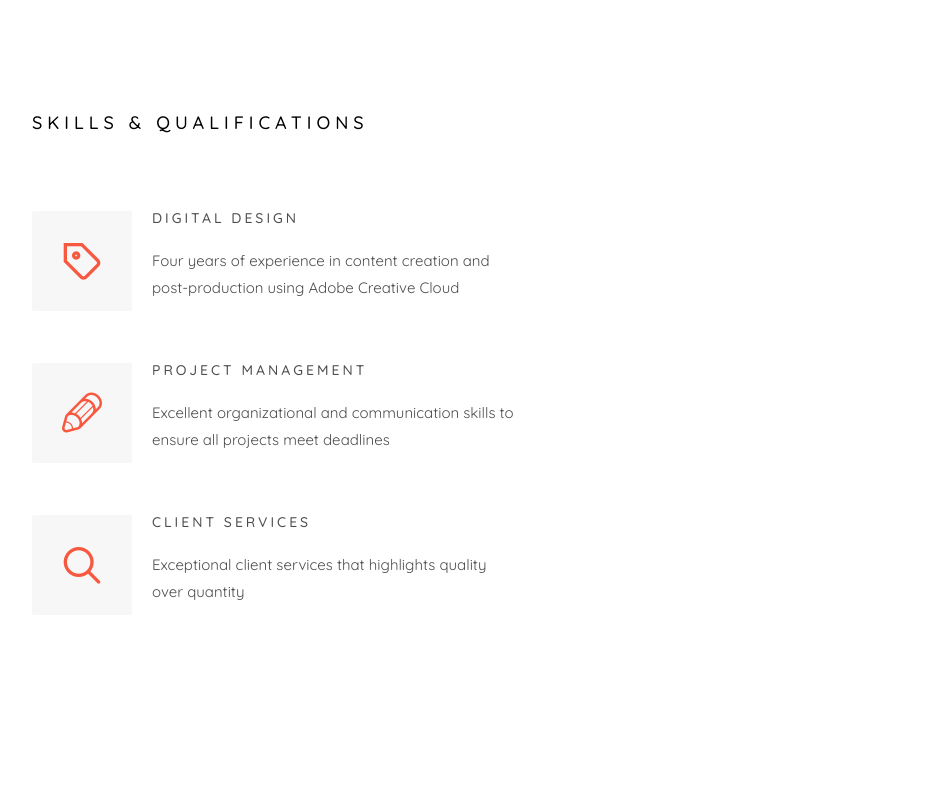
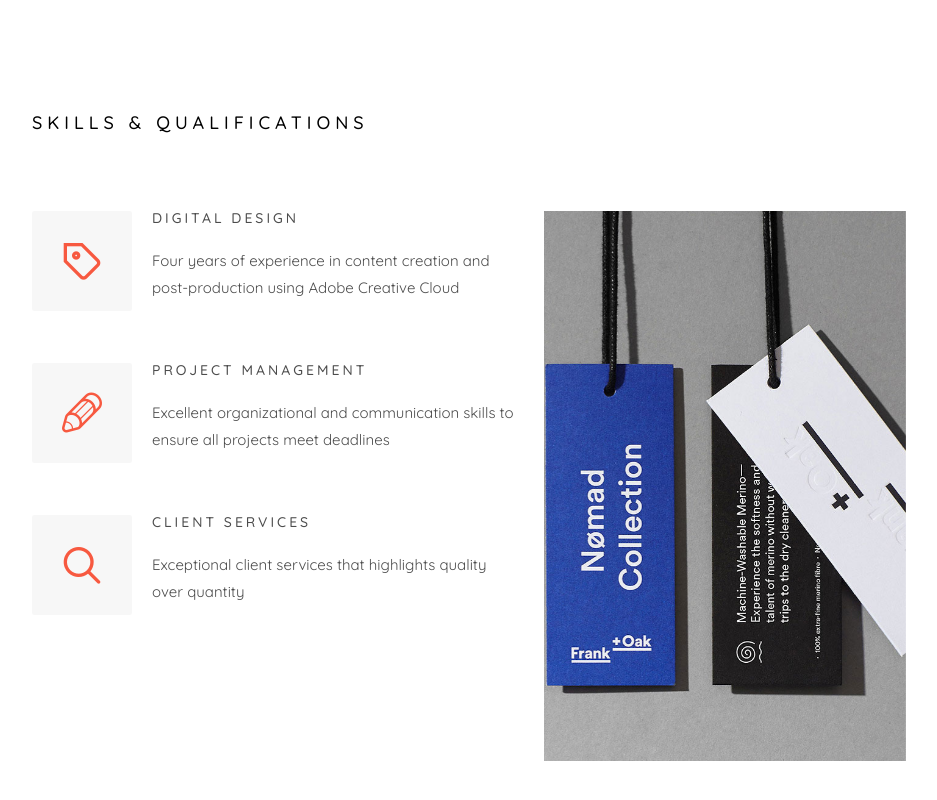
Before and after one commit to ashcheong/ashleyscheong, a plain HTML site: page index.html in a window 1280 px wide. Shown: the part 713-1513 px from the top of the page, without its empty margins (239-1176 px from the left). Drawn offline with Linux system fonts and the light colour scheme; files whose address does not match are found by name.

Commit message:
Update index.html

```diff
--- a/index.html
+++ b/index.html
@@ -124,11 +124,13 @@
 								</div>
 							</div>
 						</div>
+                                                    <div class="col-md-6">
+							<div class="about-img animate-box" data-animate-effect="fadeInLeft" style="background-image: url(images/img_bg_2.jpg);">
 					</div>
 				</div>
 			</div>
-
-
+		</div>
+	</div>
 
 	<!-- jQuery -->
 	<script src="js/jquery.min.js"></script>
```
